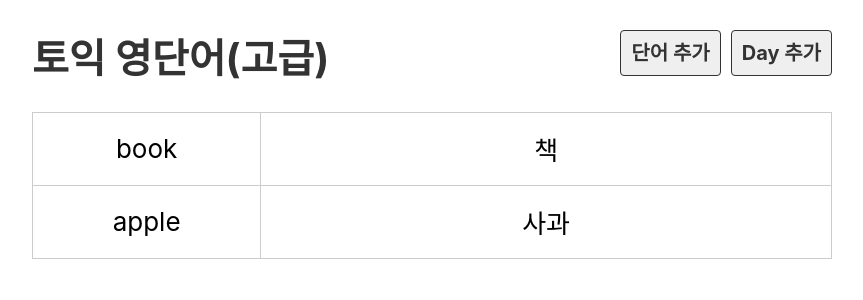
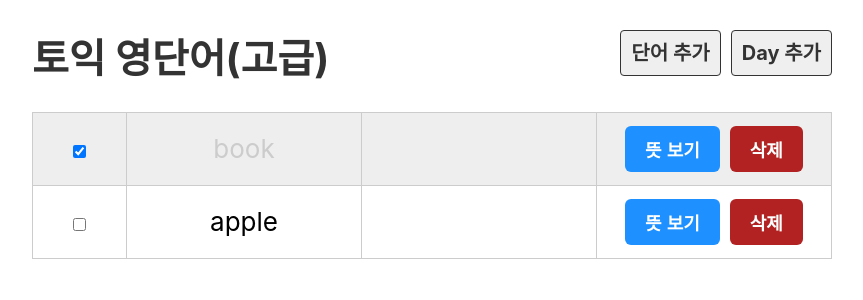
Before and after one commit to lazywon/voca, a React (Create React App) app: page /day/1 in a window 1280 px wide. Shown: the top 300 px of the page, without its empty margins (208-1071 px from the left). Built offline with nearby package versions, Linux system fonts and the light colour scheme.

Commit message:
feat: json-server 이용하여 REST API 구축

```diff
--- a/src/component/Day.js
+++ b/src/component/Day.js
@@ -1,6 +1,7 @@
 import React from "react";
 import { useParams } from "react-router-dom";
 import dummy from "../db/data.json";
+import Word from "./Word";
 
 export default function Day() {
   //   const day = useParams().day;
@@ -11,10 +12,7 @@
     <table>
       <tbody>
         {wordList.map((word) => (
-          <tr key={word.id}>
-            <td>{word.eng}</td>
-            <td>{word.kor}</td>
-          </tr>
+          <Word word={word} key={word.id} />
         ))}
       </tbody>
     </table>
--- /dev/null
+++ b/src/component/Word.js
@@ -0,0 +1,28 @@
+import React, { useState } from "react";
+
+export default function Word({ word }) {
+  const [isShow, setIsShow] = useState(false);
+  const [isDone, setIsDone] = useState(word.isDone);
+
+  function toggleShow() {
+    setIsShow(!isShow);
+  }
+
+  function toggleDone() {
+    setIsDone(!isDone);
+  }
+
+  return (
+    <tr className={isDone ? "off" : ""}>
+      <td>
+        <input type="checkbox" checked={isDone} onChange={toggleDone} />
+      </td>
+      <td>{word.eng}</td>
+      <td>{isShow && word.kor}</td>
+      <td>
+        <button onClick={toggleShow}>뜻 {isShow ? "숨기기" : "보기"}</button>
+        <button className="btn_del">삭제</button>
+      </td>
+    </tr>
+  );
+}
--- a/src/db/data.json
+++ b/src/db/data.json
@@ -10,7 +10,7 @@
       "day": 1,
       "eng": "book",
       "kor": "책",
-      "isDone": false
+      "isDone": true
     },
     {
       "id": 2,
```
Also changed, not shown: 1 other file (tests, documents, lock files or other folders).
